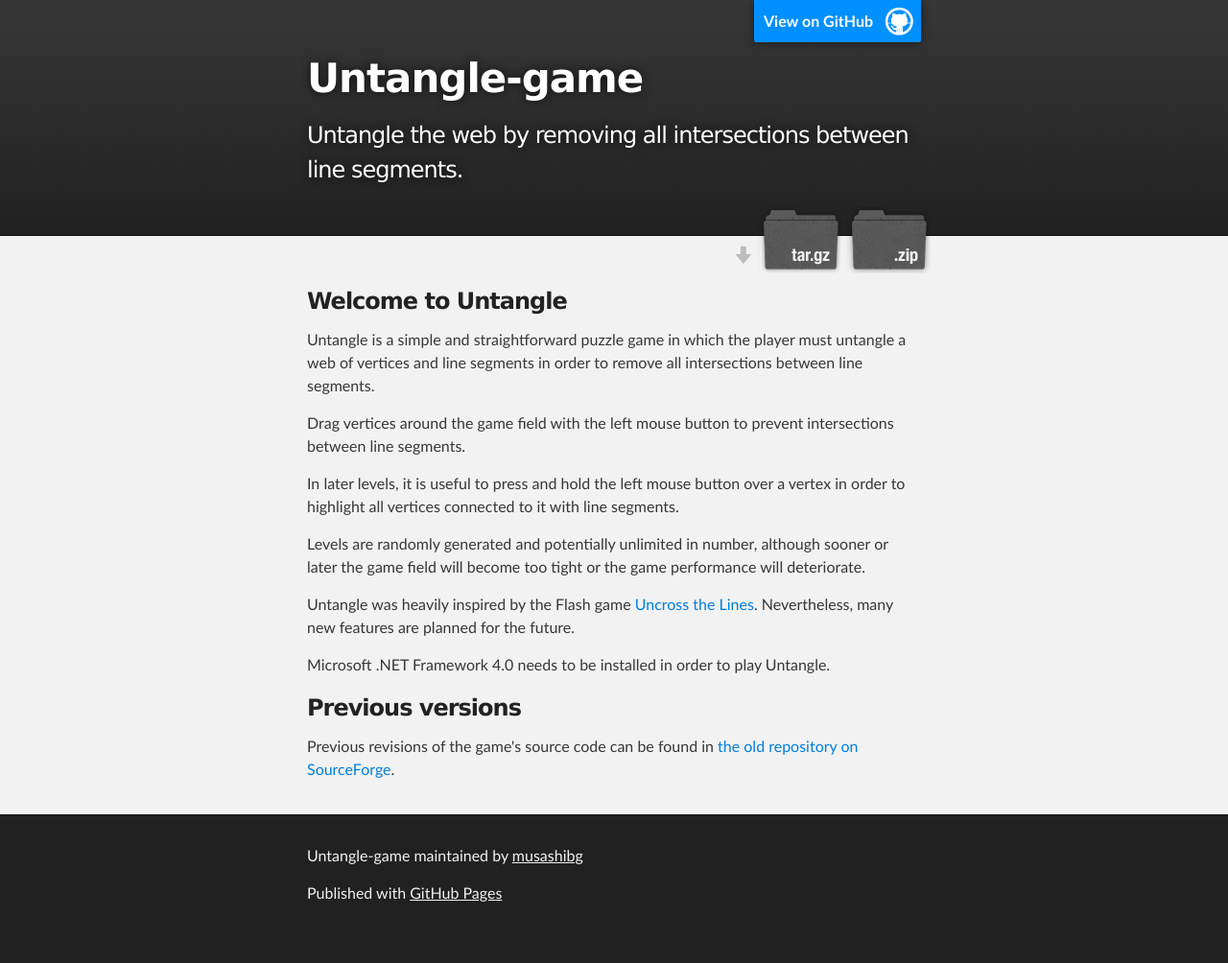
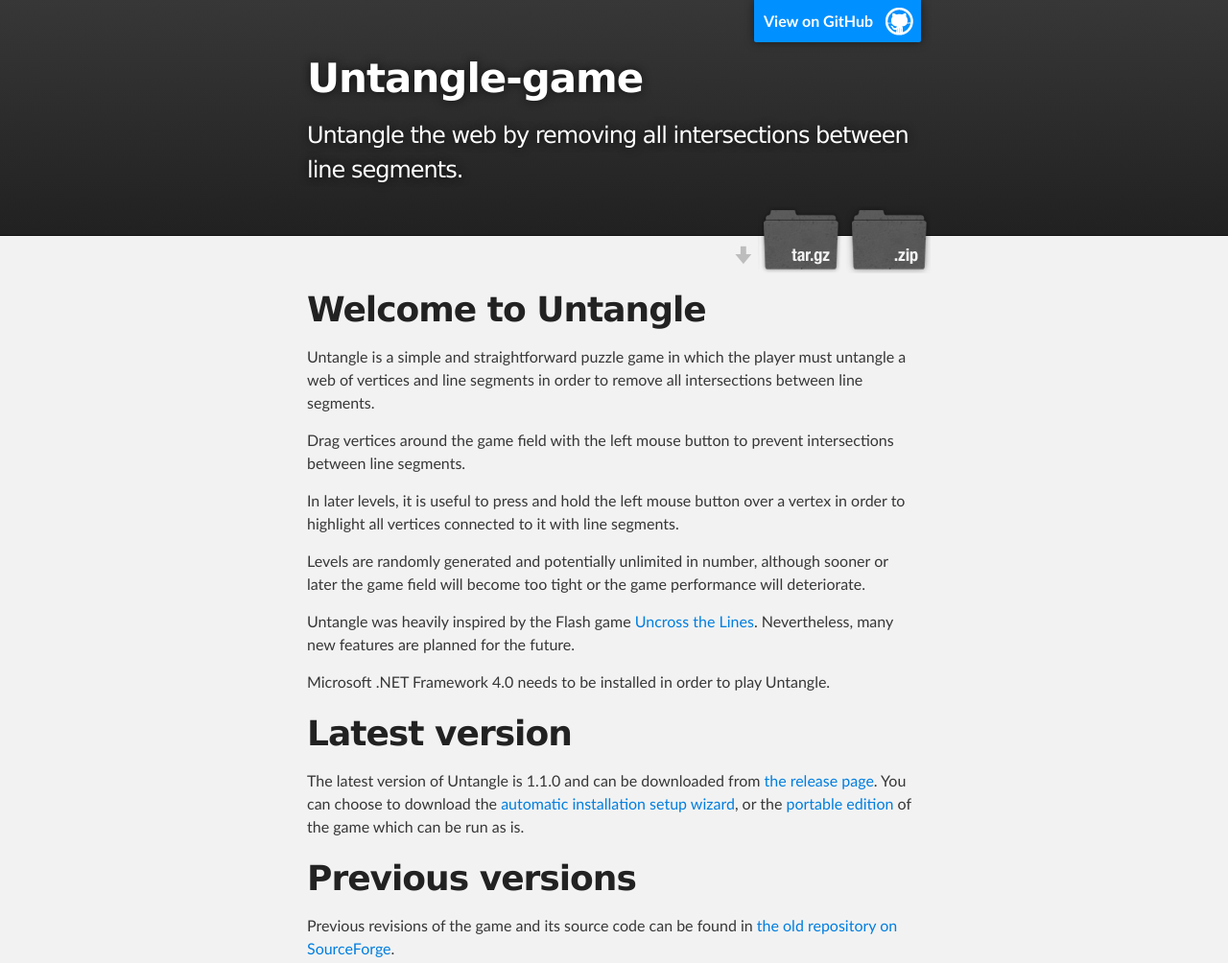
Before and after one commit to musashibg/untangle-game, a plain HTML site: page index.html in a window 1280 px wide. Shown: the top 1004 px of the page at 96% size. Before the commit the page ends 978 px from the top, so only its background shows below. Drawn offline with Linux system fonts and the light colour scheme.

```diff
--- a/index.html
+++ b/index.html
@@ -31,8 +31,8 @@
     <!-- MAIN CONTENT -->
     <div id="main_content_wrap" class="outer">
       <section id="main_content" class="inner">
-        <h3>
-<a id="welcome-to-untangle" class="anchor" href="#welcome-to-untangle" aria-hidden="true"><span class="octicon octicon-link"></span></a>Welcome to Untangle</h3>
+        <h1>
+<a id="welcome-to-untangle" class="anchor" href="#welcome-to-untangle" aria-hidden="true"><span class="octicon octicon-link"></span></a>Welcome to Untangle</h1>
 
 <p>Untangle is a simple and straightforward puzzle game in which the player must untangle a web of vertices and line segments in order to remove all intersections between line segments.</p>
 
@@ -46,10 +46,15 @@
 
 <p>Microsoft .NET Framework 4.0 needs to be installed in order to play Untangle.</p>
 
-<h3>
-<a id="previous-versions" class="anchor" href="#previous-versions" aria-hidden="true"><span class="octicon octicon-link"></span></a>Previous versions</h3>
+<h1>
+<a id="latest-version" class="anchor" href="#latest-version" aria-hidden="true"><span class="octicon octicon-link"></span></a>Latest version</h1>
 
-<p>Previous revisions of the game's source code can be found in <a href="https://sourceforge.net/p/untanglegame/">the old repository on SourceForge</a>.</p>
+<p>The latest version of Untangle is 1.1.0 and can be downloaded from <a href="https://github.com/musashibg/untangle-game/releases/latest">the release page</a>. You can choose to download the <a href="https://github.com/musashibg/untangle-game/releases/download/Version_1.1.0/Untangle_setup.msi">automatic installation setup wizard</a>, or the <a href="https://github.com/musashibg/untangle-game/releases/download/Version_1.1.0/Untangle_portable.zip">portable edition</a> of the game which can be run as is.</p>
+
+<h1>
+<a id="previous-versions" class="anchor" href="#previous-versions" aria-hidden="true"><span class="octicon octicon-link"></span></a>Previous versions</h1>
+
+<p>Previous revisions of the game and its source code can be found in <a href="https://sourceforge.net/p/untanglegame/">the old repository on SourceForge</a>.</p>
       </section>
     </div>
 
```
Also changed, not shown: params.json (+1 -1 lines).
